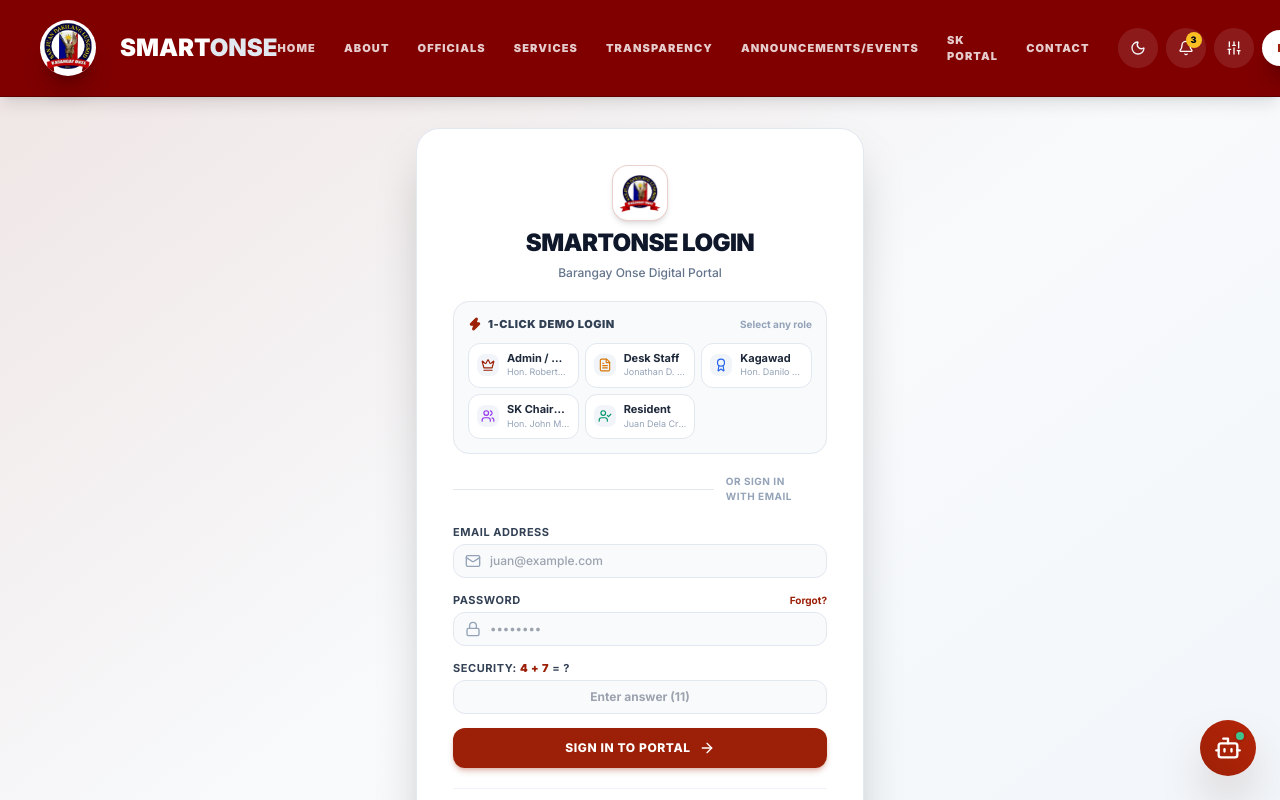
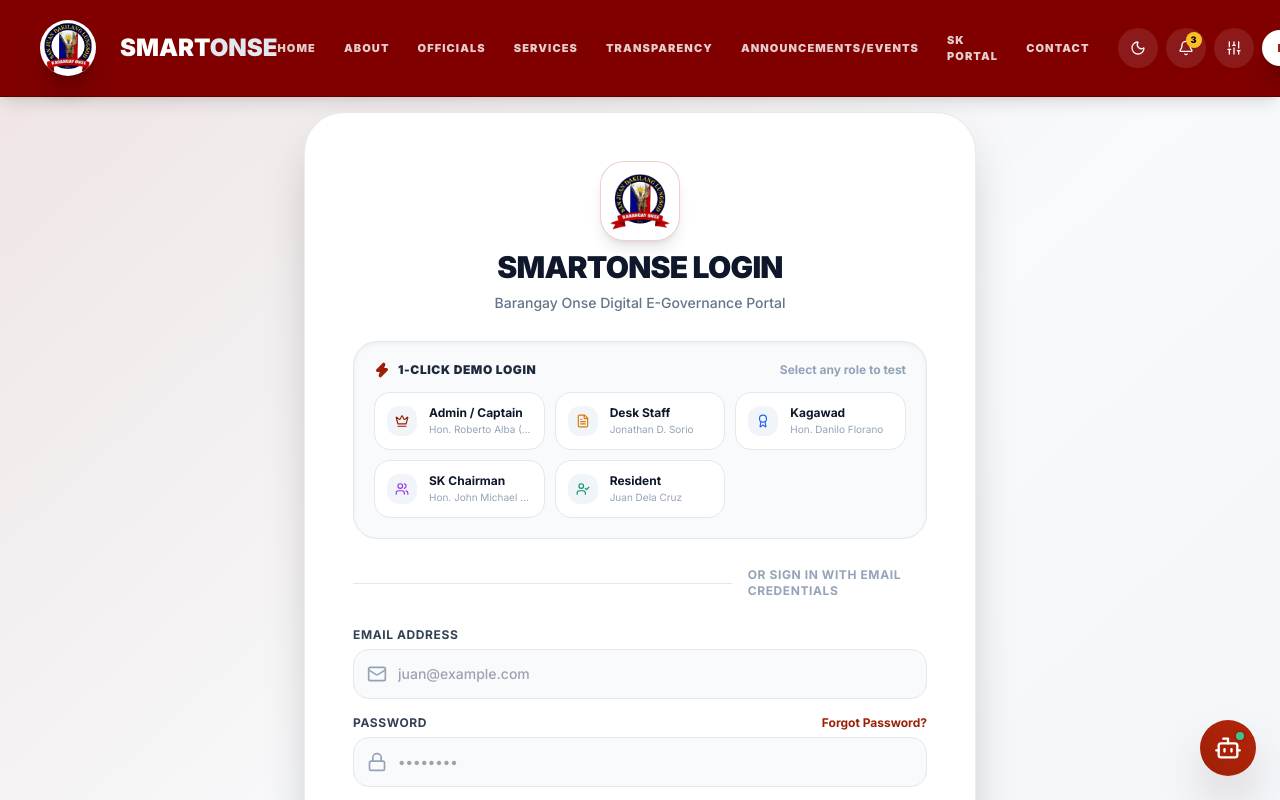
Before and after one commit to Ikkuuuuuuy/-SmartOnse-v2, a Next.js app: page /login in a window 1280 px wide. Shown: the top 800 px of the page. Built offline with nearby package versions, Linux system fonts and the light colour scheme.

Commit message:
style(login): enlarge and polish login card with spacious typography and inputs

```diff
--- a/src/app/login/page.tsx
+++ b/src/app/login/page.tsx
@@ -130,33 +130,33 @@ export default function LoginPage() {
   };
 
   return (
-    <div className="min-h-screen py-24 md:py-32 bg-gradient-to-br from-[#9C2007]/10 via-slate-50 to-slate-100 dark:from-[#330A04] dark:via-[#070D18] dark:to-[#0B1528] flex items-center justify-center px-4 transition-colors duration-200">
-      <div className="w-full max-w-md bg-white dark:bg-[#0E1B33] rounded-3xl p-7 sm:p-9 border border-slate-200 dark:border-blue-900/50 shadow-2xl space-y-5">
+    <div className="min-h-screen py-20 md:py-28 bg-gradient-to-br from-[#9C2007]/10 via-slate-50 to-slate-100 dark:from-[#330A04] dark:via-[#070D18] dark:to-[#0B1528] flex items-center justify-center px-4 transition-colors duration-200">
+      <div className="w-full max-w-2xl bg-white dark:bg-[#0E1B33] rounded-[2.5rem] p-8 sm:p-12 border border-slate-200/80 dark:border-blue-900/50 shadow-2xl space-y-7">
 
         {/* Header */}
-        <div className="text-center space-y-1.5">
-          <div className="w-14 h-14 rounded-2xl bg-white border border-[#9C2007]/20 flex items-center justify-center mx-auto shadow-md p-1.5">
-            <img src="/images/barangay-onse-seal.png" alt="Seal" className="w-full h-full object-contain" />
+        <div className="text-center space-y-2">
+          <div className="w-20 h-20 rounded-3xl bg-white border border-[#9C2007]/20 flex items-center justify-center mx-auto shadow-lg p-2">
+            <img src="/images/barangay-onse-seal.png" alt="Barangay Onse Seal" className="w-full h-full object-contain" />
           </div>
-          <h1 className="text-xl sm:text-2xl font-black text-slate-900 dark:text-white tracking-tight uppercase">
+          <h1 className="text-2xl sm:text-3xl font-black text-slate-900 dark:text-white tracking-tight uppercase">
             SmartOnse Login
           </h1>
-          <p className="text-xs text-slate-500 dark:text-slate-400 font-medium">
-            Barangay Onse Digital Portal
+          <p className="text-xs sm:text-sm text-slate-500 dark:text-slate-400 font-medium">
+            Barangay Onse Digital E-Governance Portal
           </p>
         </div>
 
         {/* 1-Click Demo Login Panel */}
-        <div className="p-3.5 rounded-2xl bg-slate-50/90 dark:bg-[#152747]/80 border border-slate-200 dark:border-blue-900/40 space-y-2.5">
+        <div className="p-5 rounded-3xl bg-slate-50/90 dark:bg-[#152747]/80 border border-slate-200 dark:border-blue-900/40 space-y-3.5 shadow-inner">
           <div className="flex items-center justify-between">
-            <span className="text-[11px] font-black uppercase tracking-wider text-slate-700 dark:text-slate-200 flex items-center gap-1.5">
-              <Zap className="w-3.5 h-3.5 text-[#9C2007] dark:text-rose-400 fill-current" />
+            <span className="text-xs font-black uppercase tracking-wider text-slate-800 dark:text-slate-100 flex items-center gap-2">
+              <Zap className="w-4 h-4 text-[#9C2007] dark:text-rose-400 fill-current" />
               1-Click Demo Login
             </span>
-            <span className="text-[10px] text-slate-400 dark:text-slate-400 font-bold">Select any role</span>
+            <span className="text-xs text-slate-400 dark:text-slate-400 font-bold">Select any role to test</span>
           </div>
 
-          <div className="grid grid-cols-2 sm:grid-cols-3 gap-1.5">
+          <div className="grid grid-cols-1 sm:grid-cols-3 gap-2.5">
             {demoRoles.map((role) => {
               const isLoggingIn = activeRole === role.id && loading;
               return (
@@ -165,20 +165,20 @@ export default function LoginPage() {
                   type="button"
                   onClick={() => handle1ClickLogin(role)}
                   disabled={loading}
-                  className={`flex items-center gap-2 p-2 rounded-xl border bg-white dark:bg-[#0B1528] text-left transition-all cursor-pointer shadow-xs ${
+                  className={`flex items-center gap-3 p-3 rounded-2xl border bg-white dark:bg-[#0B1528] text-left transition-all cursor-pointer shadow-xs ${
                     isLoggingIn
-                      ? 'border-[#9C2007] bg-rose-50 dark:bg-rose-950/40 ring-2 ring-[#9C2007]/20'
+                      ? 'border-[#9C2007] bg-rose-50 dark:bg-rose-950/40 ring-2 ring-[#9C2007]/30'
                       : 'border-slate-200 dark:border-blue-900/40 hover:border-[#9C2007] dark:hover:border-rose-400 hover:bg-slate-50 dark:hover:bg-[#152747]'
                   }`}
                 >
-                  <div className="p-1 rounded-lg bg-slate-100 dark:bg-slate-800 shrink-0">
-                    {isLoggingIn ? <Loader2 className="w-3.5 h-3.5 animate-spin text-[#9C2007] dark:text-rose-400" /> : role.icon}
+                  <div className="p-2 rounded-xl bg-slate-100 dark:bg-slate-800 shrink-0">
+                    {isLoggingIn ? <Loader2 className="w-4 h-4 animate-spin text-[#9C2007] dark:text-rose-400" /> : role.icon}
                   </div>
                   <div className="truncate">
-                    <div className="text-[11px] font-bold text-slate-800 dark:text-slate-100 leading-tight truncate">
+                    <div className="text-xs font-bold text-slate-900 dark:text-slate-100 leading-tight truncate">
                       {role.role}
                     </div>
-                    <div className="text-[9px] text-slate-400 dark:text-slate-400 truncate">
+                    <div className="text-[10px] text-slate-400 dark:text-slate-400 truncate mt-0.5">
                       {role.name}
                     </div>
                   </div>
@@ -191,58 +191,58 @@ export default function LoginPage() {
         {/* Divider */}
         <div className="relative flex items-center justify-center">
           <div className="border-t border-slate-200 dark:border-blue-900/40 w-full" />
-          <span className="bg-white dark:bg-[#0E1B33] px-3 text-[10px] uppercase font-bold tracking-wider text-slate-400">
-            or sign in with email
+          <span className="bg-white dark:bg-[#0E1B33] px-4 text-xs uppercase font-bold tracking-wider text-slate-400">
+            or sign in with email credentials
           </span>
         </div>
 
         {error && (
-          <div className="p-3 rounded-xl bg-rose-50 dark:bg-rose-950/40 border border-rose-200 dark:border-rose-900 text-rose-700 dark:text-rose-300 text-xs flex items-center gap-2">
+          <div className="p-3.5 rounded-2xl bg-rose-50 dark:bg-rose-950/40 border border-rose-200 dark:border-rose-900 text-rose-700 dark:text-rose-300 text-xs flex items-center gap-2.5">
             <AlertCircle className="w-4 h-4 shrink-0" />
             <span>{error}</span>
           </div>
         )}
 
         {/* Manual Login Form */}
-        <form onSubmit={handleLogin} className="space-y-3.5 text-xs">
-          <div className="space-y-1">
-            <label className="block font-bold text-slate-700 dark:text-slate-300 uppercase tracking-wider text-[11px]">Email Address</label>
+        <form onSubmit={handleLogin} className="space-y-4 text-xs sm:text-sm">
+          <div className="space-y-1.5">
+            <label className="block font-bold text-slate-700 dark:text-slate-300 uppercase tracking-wider text-xs">Email Address</label>
             <div className="relative">
-              <Mail className="w-4 h-4 text-slate-400 absolute left-3 top-1/2 -translate-y-1/2" />
+              <Mail className="w-5 h-5 text-slate-400 absolute left-3.5 top-1/2 -translate-y-1/2" />
               <input
                 type="email"
                 required
                 value={email}
                 onChange={(e) => setEmail(e.target.value)}
                 placeholder="juan@example.com"
-                className="w-full pl-9 pr-3 py-2 bg-slate-50 dark:bg-[#152747] border border-slate-200 dark:border-blue-900/40 text-slate-900 dark:text-white rounded-xl focus:ring-1 focus:ring-[#9C2007] text-xs font-medium"
+                className="w-full pl-11 pr-4 py-3.5 bg-slate-50 dark:bg-[#152747] border border-slate-200 dark:border-blue-900/40 text-slate-900 dark:text-white rounded-2xl focus:ring-2 focus:ring-[#9C2007]/50 text-sm font-medium outline-none transition"
               />
             </div>
           </div>
 
-          <div className="space-y-1">
+          <div className="space-y-1.5">
             <div className="flex justify-between items-center">
-              <label className="block font-bold text-slate-700 dark:text-slate-300 uppercase tracking-wider text-[11px]">Password</label>
-              <Link href="/forgot-password" className="text-[10px] text-[#9C2007] dark:text-rose-400 font-bold hover:underline">
-                Forgot?
+              <label className="block font-bold text-slate-700 dark:text-slate-300 uppercase tracking-wider text-xs">Password</label>
+              <Link href="/forgot-password" className="text-xs text-[#9C2007] dark:text-rose-400 font-bold hover:underline">
+                Forgot Password?
               </Link>
             </div>
             <div className="relative">
-              <Lock className="w-4 h-4 text-slate-400 absolute left-3 top-1/2 -translate-y-1/2" />
+              <Lock className="w-5 h-5 text-slate-400 absolute left-3.5 top-1/2 -translate-y-1/2" />
               <input
                 type="password"
                 required
                 value={password}
                 onChange={(e) => setPassword(e.target.value)}
                 placeholder="••••••••"
-                className="w-full pl-9 pr-3 py-2 bg-slate-50 dark:bg-[#152747] border border-slate-200 dark:border-blue-900/40 text-slate-900 dark:text-white rounded-xl focus:ring-1 focus:ring-[#9C2007] text-xs font-medium"
+                className="w-full pl-11 pr-4 py-3.5 bg-slate-50 dark:bg-[#152747] border border-slate-200 dark:border-blue-900/40 text-slate-900 dark:text-white rounded-2xl focus:ring-2 focus:ring-[#9C2007]/50 text-sm font-medium outline-none transition"
               />
             </div>
           </div>
 
-          <div className="space-y-1">
-            <label className="block font-bold text-slate-700 dark:text-slate-300 uppercase tracking-wider text-[11px]">
-              Security: <span className="text-[#9C2007] dark:text-rose-400 font-black">{captchaQuestion}</span> = ?
+          <div className="space-y-1.5">
+            <label className="block font-bold text-slate-700 dark:text-slate-300 uppercase tracking-wider text-xs">
+              Security Verification: <span className="text-[#9C2007] dark:text-rose-400 font-black">{captchaQuestion}</span> = ?
             </label>
             <input
               type="text"
@@ -250,24 +250,24 @@ export default function LoginPage() {
               value={captchaAnswer}
               onChange={(e) => setCaptchaAnswer(e.target.value)}
               placeholder="Enter answer (11)"
-              className="w-full px-3 py-2 bg-slate-50 dark:bg-[#152747] border border-slate-200 dark:border-blue-900/40 text-slate-900 dark:text-white rounded-xl focus:ring-1 focus:ring-[#9C2007] text-xs font-bold text-center"
+              className="w-full px-4 py-3.5 bg-slate-50 dark:bg-[#152747] border border-slate-200 dark:border-blue-900/40 text-slate-900 dark:text-white rounded-2xl focus:ring-2 focus:ring-[#9C2007]/50 text-sm font-black text-center outline-none transition"
             />
           </div>
 
           <button
             type="submit"
             disabled={loading}
-            className="w-full py-3 rounded-xl bg-[#9C2007] hover:bg-[#8B1A05] text-white font-extrabold uppercase tracking-wider shadow-md shadow-[#9C2007]/25 transition disabled:opacity-50 flex items-center justify-center gap-2 cursor-pointer text-xs"
+            className="w-full py-4 rounded-2xl bg-[#9C2007] hover:bg-[#8B1A05] text-white font-extrabold uppercase tracking-wider shadow-lg shadow-[#9C2007]/30 transition disabled:opacity-50 flex items-center justify-center gap-2 cursor-pointer text-sm"
           >
             <span>{loading ? 'Authenticating...' : 'Sign In to Portal'}</span>
-            <ArrowRight className="w-4 h-4" />
+            <ArrowRight className="w-5 h-5" />
           </button>
         </form>
 
-        <div className="border-t border-slate-100 dark:border-blue-900/40 pt-3 text-center text-xs text-slate-600 dark:text-slate-400">
+        <div className="border-t border-slate-100 dark:border-blue-900/40 pt-4 text-center text-xs sm:text-sm text-slate-600 dark:text-slate-400">
           <span>Don&apos;t have an account? </span>
           <Link href="/register" className="font-extrabold text-[#9C2007] dark:text-rose-400 hover:underline">
-            Register as Resident
+            Register as Verified Resident
           </Link>
         </div>
       </div>
```
